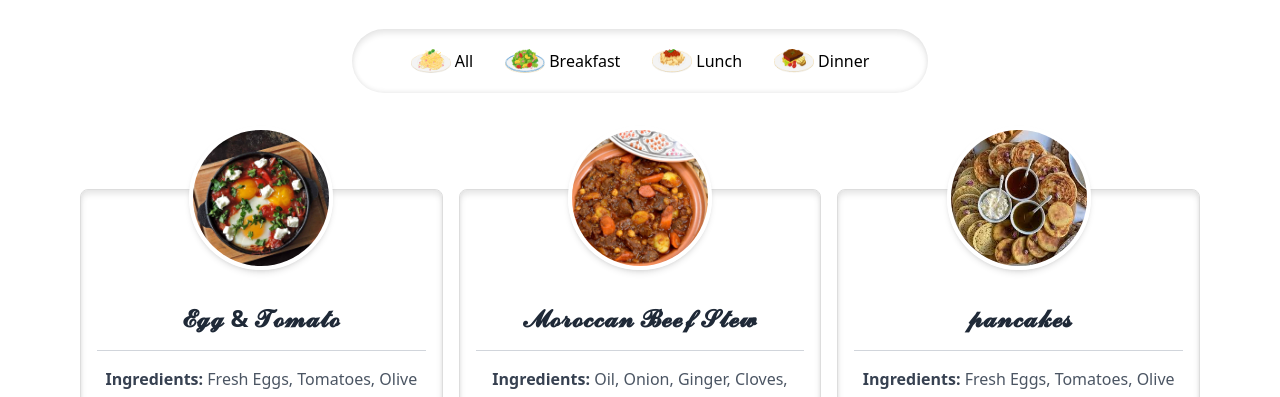
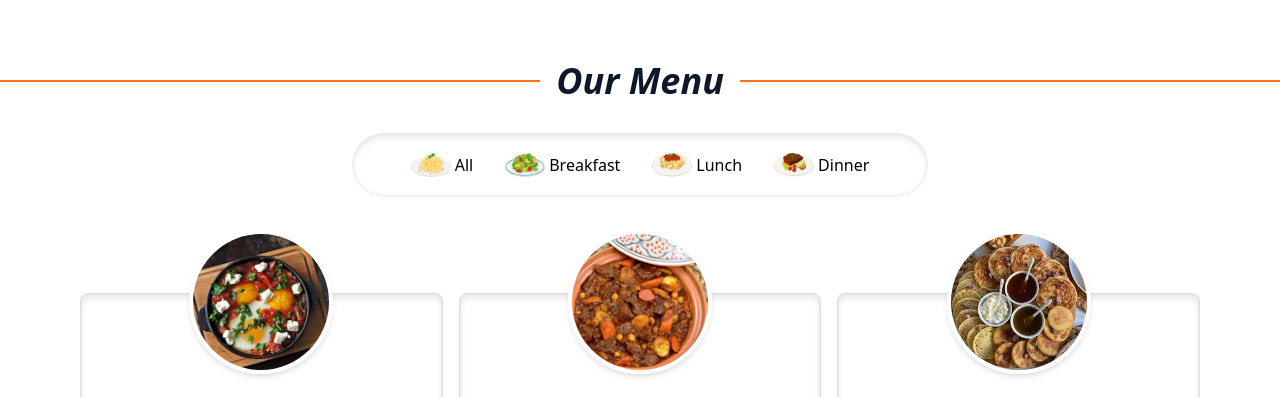
Before and after one commit to faizazn/example, a website: page index.html in a window 1280 px wide. Shown: the part 3570-3967 px from the top of the page. Drawn offline with nearby package versions, Linux system fonts and the light colour scheme; files whose address does not match are found by name.

Commit message:
update menu title

```diff
--- a/index.html
+++ b/index.html
@@ -349,11 +349,11 @@
       </div>
   </section>
 
-    <section class="py-8 mb-8">
+    <section class="py-8 mb-8 mt-8">
       <div class="mx-auto max-w-7xl px-4 sm:px-6 lg:px-8">
         <div class="flex items-center justify-center space-x-4">
             <hr class="flex-grow border-t-2 border-orange-500">
-            <h2 class="font-bold text-4xl text-slate-900 italic">What Our Client Say</h2>
+            <h2 class="font-bold text-4xl text-slate-900 italic shadow shadow-sm">What Our Client Say</h2>
             <hr class="flex-grow border-t-2 border-orange-500">
           </div>
           <br>
@@ -654,7 +654,12 @@
           </div>
       </div>
   </section>
-  <section id="menu" class="flex justify-center items-center flex-col space-y-8">
+  <section id="menu" class="flex justify-center items-center flex-col space-y-8 w-full">
+    <div class="container flex items-center justify-center space-x-4 w-full">
+      <hr class="flex-grow border-t-2 border-orange-500 ">
+      <h2 class="font-bold text-4xl text-slate-900 italic">Our Menu</h2>
+      <hr class="flex-grow border-t-2 border-orange-500">
+    </div>
     <!-- Filter Buttons -->
     <div class="w-full max-w-xl rounded-full p-5 shadow-custom-inner">
       <div class="filter-buttons flex flex-row gap-8 justify-center">
```
